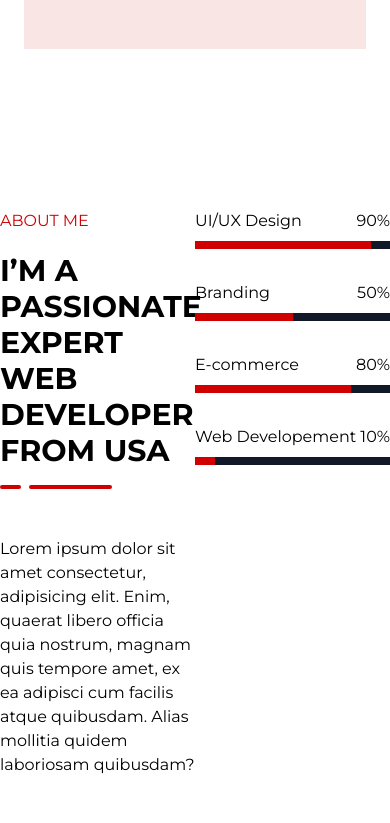
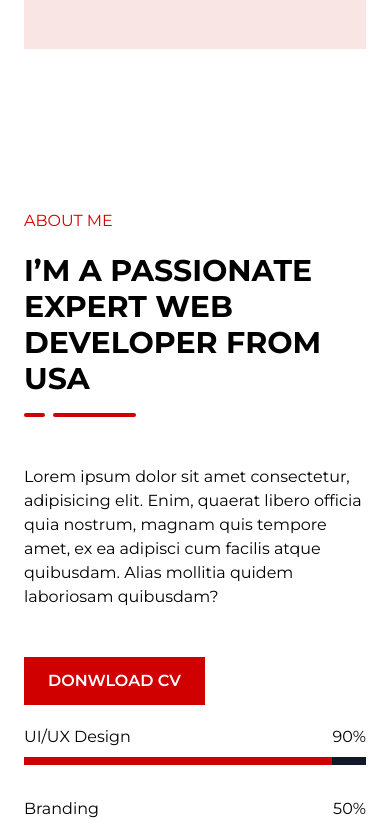
Before and after one commit to chmodx5/nyangumi, a React (Create React App) app: page / in a window 390 px wide. Shown: the part 1347-2170 px from the top of the page. Built offline with nearby package versions, Linux system fonts and the light colour scheme.

Commit message:
making the about block responsive

```diff
--- a/src/Components/Blocks/About/AboutBlockWithSliders.jsx
+++ b/src/Components/Blocks/About/AboutBlockWithSliders.jsx
@@ -5,10 +5,10 @@ import AboutSlider from "./AboutSlider";
 
 export default function AboutBlockWithSliders() {
   return (
-    <div className="py-20">
+    <div className="py-20 px-6 md:px-0">
       <div className="container mx-auto">
-        <div className="grid grid-cols-12">
-          <div className="col-span-6">
+        <div className="grid grid-cols-12 gap-5">
+          <div className="col-span-12 md:col-span-6">
             <p className="text-primary-default uppercase mb-5">about me</p>
             <HeadingWithEffect
               large
@@ -25,7 +25,7 @@ export default function AboutBlockWithSliders() {
             <br />
             <Button link="/" text="donwload cv" />
           </div>
-          <div className="col-span-6">
+          <div className="col-span-12 md:col-span-6">
             <AboutSlider title="UI/UX Design" progress={90} />
             <AboutSlider title="Branding" progress={50} />
             <AboutSlider title="E-commerce" progress={80} />
```
